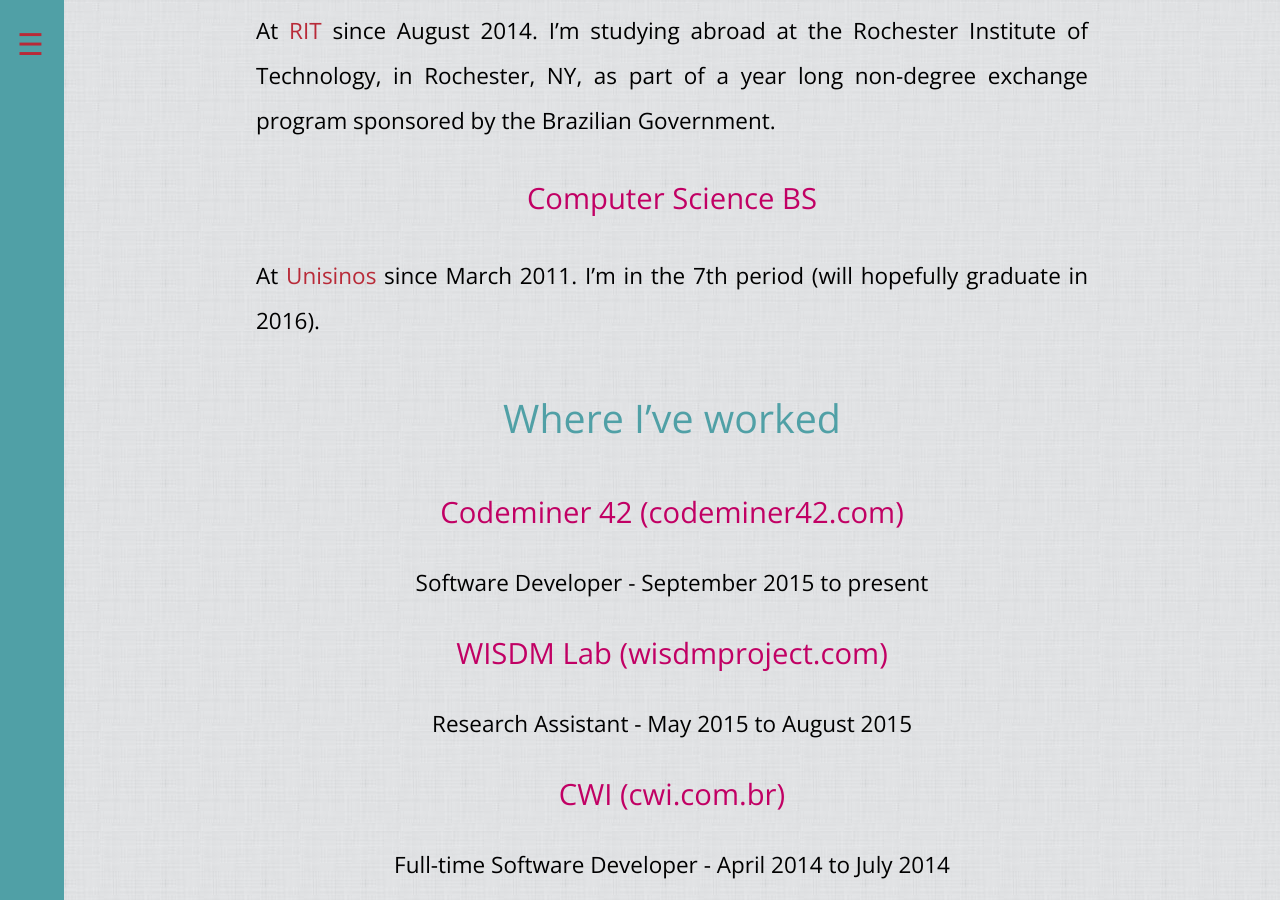
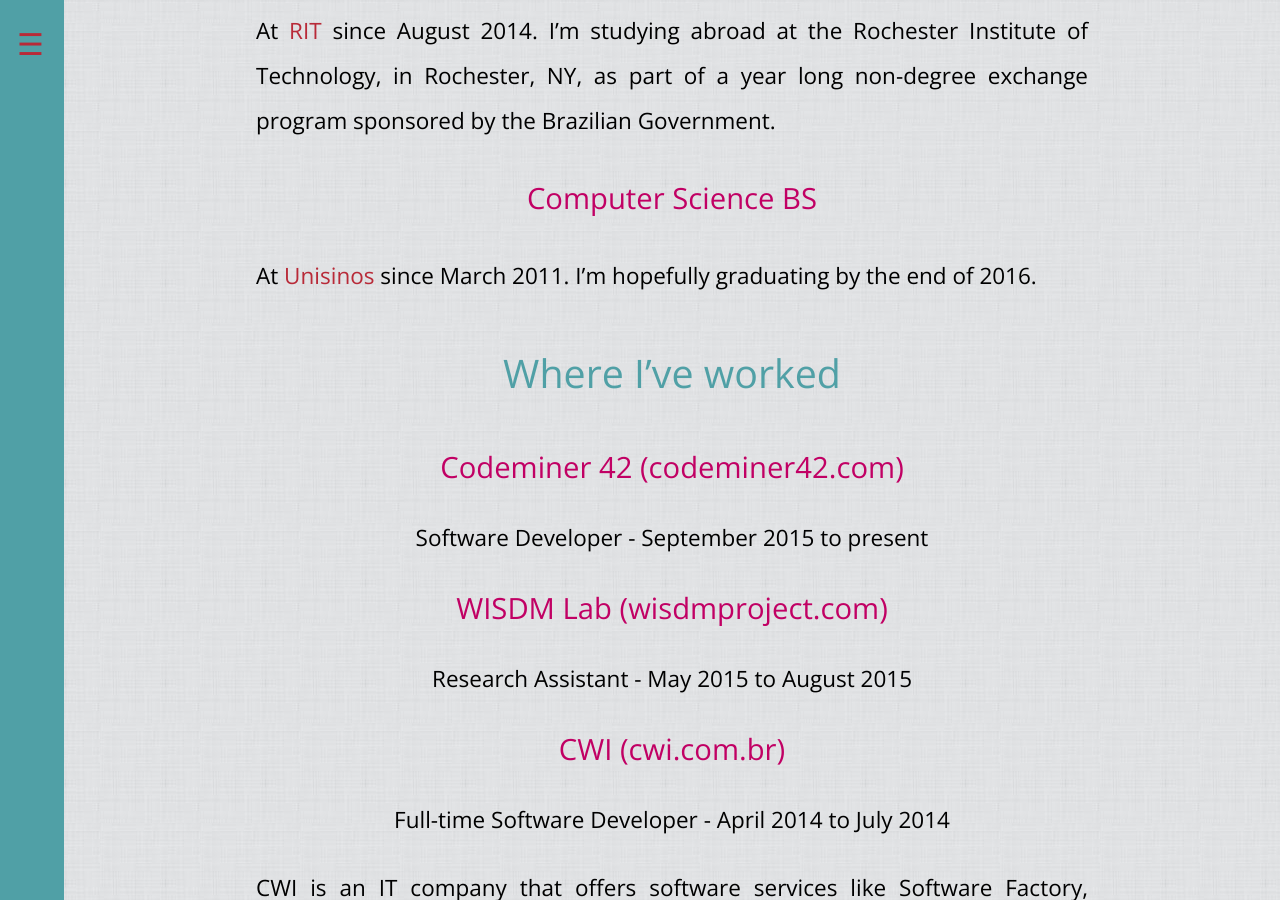
Before and after one commit to fuadsaud/fuadsaud.github.io, a Jekyll site: the page built from resume/index.md, in a window 1280 px wide and 900 px high, scrolled down 1477 px. Built offline with Jekyll 4.4.1, drawn with Linux system fonts in a browser that asks for light colours; nearby versions of some CDN libraries.

Commit message:
Oh the grammar

```diff
--- a/resume/index.md
+++ b/resume/index.md
@@ -44,8 +44,8 @@ non-degree exchange program sponsored by the Brazilian Government.
 
 ### **Computer Science BS**
 
-At [Unisinos](//unisinos.br/global/en/) since March 2011. I'm in the 7th period
-(will hopefully graduate in 2016).
+At [Unisinos](//unisinos.br/global/en/) since March 2011. I'm hopefully
+graduating by the end of 2016.
 
 ## Where I've worked
 
```
